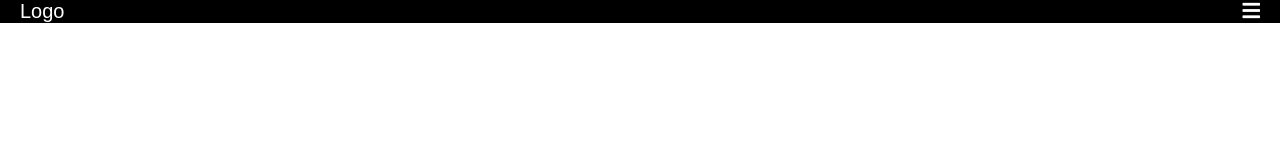
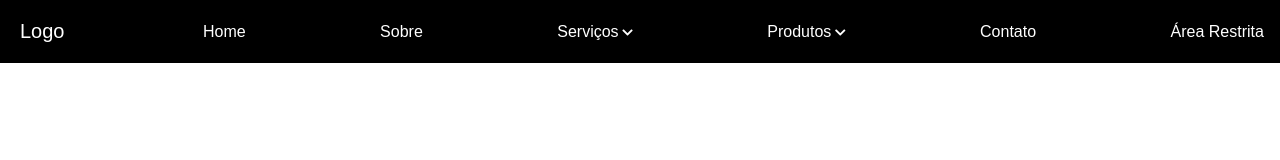
Before and after one commit to KellyCNunes/teste2024, a plain HTML site: page index.html in a window 1280 px wide. Drawn offline with Linux system fonts and the light colour scheme.

Commit message:
atualizado

```diff
--- a/script.js
+++ b/script.js
@@ -19,7 +19,11 @@ listras.addEventListener("click", abrirMenu);
 function abrirSubMenu(){
     if(this.classList.contains("submenu-active")){
         this.classList.remove("submenu-active");
-    } else {
+    } else if(menu.querySelector(".submenu-active")){
+        menu.querySelector(".submenu-active").classList.remove("submenu-active");
+        this.classList.add("submenu-active");
+    }
+    else {
         this.classList.add("submenu-active");
     }
 
@@ -27,6 +31,6 @@ function abrirSubMenu(){
 
 for (let item of itens){
     if (item.querySelector(".submenu")){
-        item.addEventListener("click", abrirDubMenu);
+        item.addEventListener("click", abrirSubMenu);
     }
 }
--- a/style.css
+++ b/style.css
@@ -44,6 +44,7 @@ nav a{
 
 #menu li a {
     padding: 1em;
+    display: block;
 }
 
 #listras{
@@ -58,6 +59,7 @@ nav a{
 .item{
     order: 3;
     display: none;
+    width: 100%;
 }
 
 .active .item {
@@ -69,5 +71,55 @@ nav a{
 }
 
 .submenu-active{
+    background-color: #111;
+}
+
+.submenu-active .submenu{
     display: block;
 }
+
+.tem-submenu > a::after{
+    font-family: "Font Awesome 5 Free";
+    font-size: 0.75em;
+    line-height: 1em;
+    font-weight: 900;
+    content: "\f078";
+    color:#ffff;
+    padding-left: 0.3125em;
+}
+
+@media all and (min-width:960px){
+    #menu{    /*"#" --->id "."---> classe*/
+        display: flex;
+        align-items: center;
+        flex-wrap: nowrap;
+        justify-content: space-between;
+    }
+    #logo{
+        order: 0
+    }
+
+    .button{
+        order: 2;
+    }
+    #listras{
+        display:none;
+    }
+
+    .item{
+        order:1;
+        position: relative;
+        display: block;
+        width: auto;
+    }
+
+    .submenu-active .submenu{
+        display: block;
+        position: absolute;
+        top: 3em;
+        background-color: #111;
+    }
+
+
+
+}
```
